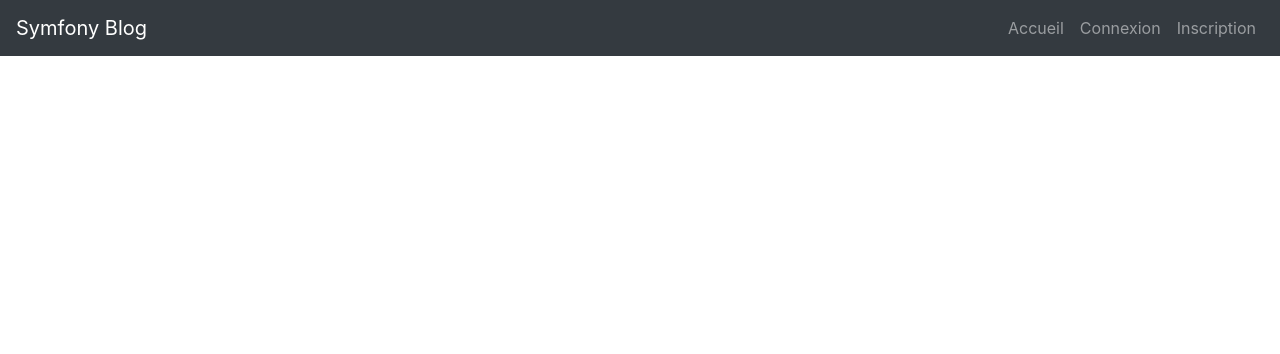
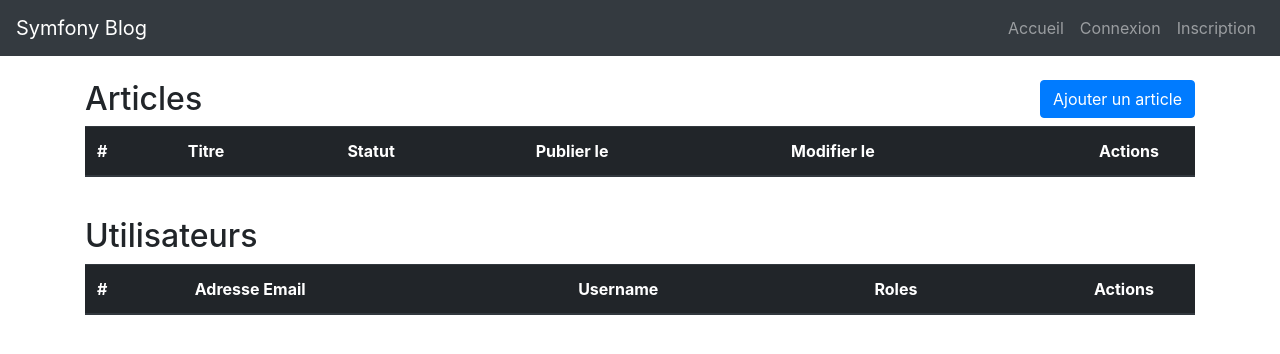
Before and after one commit to kaherecode/symfony-blog, a Symfony app: template templates/admin/index.html.twig in a window 1280 px wide. Shown: the top 354 px of the page. Run offline with Twig, Linux system fonts and the light colour scheme; the template is opened without the code that fills it, so the values that code supplies are empty; some libraries are stand-ins or nearby versions.

Commit message:
admin page design

```diff
--- a/src/Controller/AdminController.php
+++ b/src/Controller/AdminController.php
@@ -25,7 +25,7 @@ class AdminController extends AbstractController
 
         return $this->render(
             'admin/index.html.twig',
-            compact($articles, $users)
+            compact('articles', 'users')
         );
     }
 }
--- a/src/Controller/BlogController.php
+++ b/src/Controller/BlogController.php
@@ -99,7 +99,11 @@ class BlogController extends AbstractController
                 // on vérifie si l'article avait déjà une image
                 if ($article->getPicture() !== null) {
                     // on supprime l'image sur le serveur
-                    unlink($this->getParameter('images_directory'). '/' .$article->getPicture());
+                    if (file_exists(
+                        $this->getParameter('images_directory'). '/' .$article->getPicture()
+                    )) {
+                        unlink($this->getParameter('images_directory'). '/' .$article->getPicture());
+                    }
                 }
 
                 // on crée un nouveau nom que nous allons utiliser pour l'image
--- a/src/Entity/User.php
+++ b/src/Entity/User.php
@@ -125,4 +125,9 @@ class User implements UserInterface
 
         return $this;
     }
+
+    public function hasRoles(string $roles): bool
+    {
+        return in_array($roles, $this->roles);
+    }
 }
--- a/templates/admin/index.html.twig
+++ b/templates/admin/index.html.twig
@@ -1,7 +1,103 @@
 {% extends 'base.html.twig' %}
 
-{% block title %}Hello AdminController!{% endblock %}
+{% block title %}Admin. | {{ parent() }}{% endblock %}
 
 {% block content %}
+    <div class="container mt-4">
+        <div class="row">
+            <h2 class="col">Articles</h2>
+            <div class="col text-right">
+                <a href="{{ path('add_article') }}" class="btn btn-primary">Ajouter un article</a>
+            </div>
+            <div class="col-12">
+                <table class="table">
+                  <thead class="thead-dark">
+                    <tr>
+                      <th scope="col">#</th>
+                      <th scope="col">Titre</th>
+                      <th scope="col">Statut</th>
+                      <th scope="col">Publier le</th>
+                      <th scope="col">Modifier le</th>
+                      <th scope="col" style="max-width: 50px; text-align: center">Actions</th>
+                    </tr>
+                  </thead>
+                  <tbody>
+                    {% set i = 1 %}
+                    {% for article in articles %}
+                        <tr>
+                          <th scope="row">{{ i }}</th>
+                          <td><a href="{{ path('show_article', {'slug': article.slug}) }}">{{ article.title }}</a></td>
+                          <td>
+                            {% if article.isPublished %}
+                                <small class="badge badge-success">publier</small>
+                            {% else %}
+                                <small class="badge badge-warning">brouillon</small>
+                            {% endif %}
+                          </td>
+                          <td>{{ article.isPublished ? article.publishedAt|format_date : '-' }}</td>
+                          <td>{{ article.updatedAt|format_date }}</td>
+                          <td class="text-center">
+                            <a href="{{ path('edit_article', {'slug': article.slug}) }}" class="text-success">
+                                <svg xmlns="http://www.w3.org/2000/svg" fill="none" viewBox="0 0 24 24" stroke="currentColor" width="18">
+                                    <path stroke-linecap="round" stroke-linejoin="round" stroke-width="2" d="M11 5H6a2 2 0 00-2 2v11a2 2 0 002 2h11a2 2 0 002-2v-5m-1.414-9.414a2 2 0 112.828 2.828L11.828 15H9v-2.828l8.586-8.586z" />
+                                </svg>
+                            </a>
+                            <a href="{{ path('delete_article', {'slug': article.slug}) }}" class="text-danger" onclick="confirm('Es-tu certain de vouloir supprimer cet article?')">
+                                <svg xmlns="http://www.w3.org/2000/svg" fill="none" viewBox="0 0 24 24" stroke="currentColor" width="18">
+                                    <path stroke-linecap="round" stroke-linejoin="round" stroke-width="2" d="M5 8h14M5 8a2 2 0 110-4h14a2 2 0 110 4M5 8v10a2 2 0 002 2h10a2 2 0 002-2V8m-9 4h4" />
+                                </svg>
+                            </a>
+                          </td>
+                        </tr>
+                        {% set i = i+1 %}
+                    {% endfor %}
+                  </tbody>
+                </table>
+            </div>
+        </div>
 
+        <div class="row mt-4">
+            <h2 class="col">Utilisateurs</h2>
+            <div class="col-12">
+                <table class="table">
+                  <thead class="thead-dark">
+                    <tr>
+                      <th scope="col">#</th>
+                      <th scope="col">Adresse Email</th>
+                      <th scope="col">Username</th>
+                      <th scope="col">Roles</th>
+                      <th scope="col" style="max-width: 50px; text-align: center">Actions</th>
+                    </tr>
+                  </thead>
+                  <tbody>
+                    {% set i = 1 %}
+                    {% for user in users %}
+                        <tr>
+                          <th scope="row">{{ i }}</th>
+                          <td><a href="mailto:{{ user.email }}">{{ user.email }}</td>
+                          <td>{{ user.username }}</td>
+                          <td>
+                            {% if user.hasRoles('ROLE_ADMIN') %}
+                                <small class="badge badge-success">admin.</small>
+                            {% elseif user.hasRoles('ROLE_MODERATOR') %}
+                                <small class="badge badge-primary">moderateur</small>
+                            {% else %}
+                                <small class="badge badge-warning">user</small>
+                            {% endif %}
+                          </td>
+                          <td class="text-center">
+                            <a href="" class="text-danger" onclick="confirm('Es-tu certain de vouloir supprimer cet utilisateur?')">
+                                <svg xmlns="http://www.w3.org/2000/svg" fill="none" viewBox="0 0 24 24" stroke="currentColor" width="18">
+                                    <path stroke-linecap="round" stroke-linejoin="round" stroke-width="2" d="M5 8h14M5 8a2 2 0 110-4h14a2 2 0 110 4M5 8v10a2 2 0 002 2h10a2 2 0 002-2V8m-9 4h4" />
+                                </svg>
+                            </a>
+                          </td>
+                        </tr>
+                        {% set i = i+1 %}
+                    {% endfor %}
+                  </tbody>
+                </table>
+            </div>
+        </div>
+    </div>
 {% endblock %}
```
